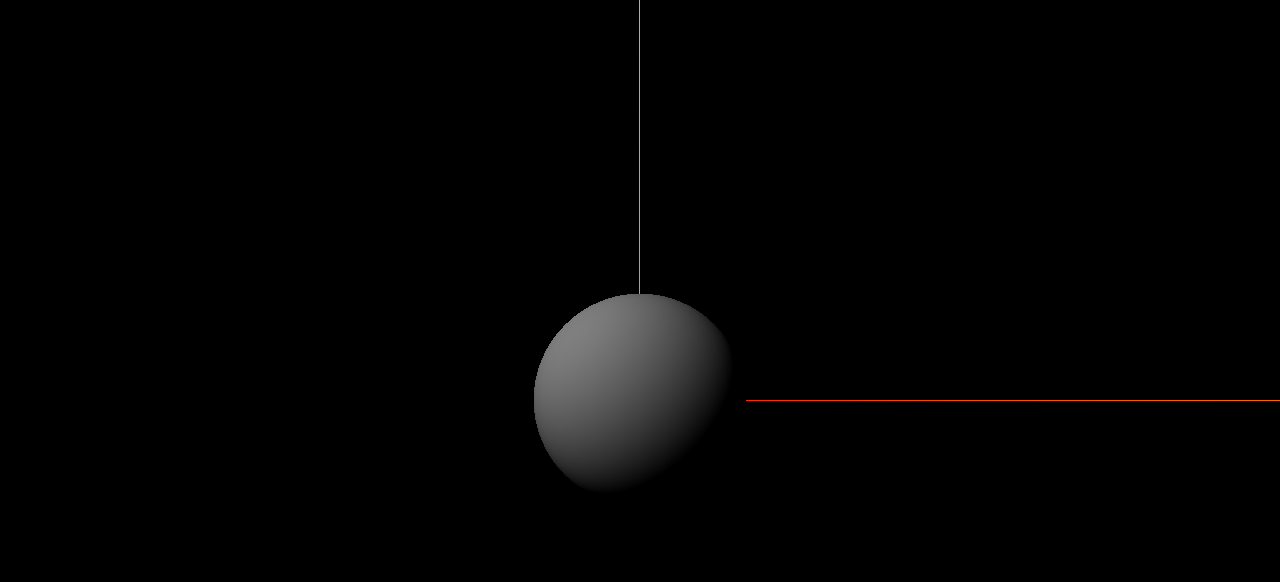
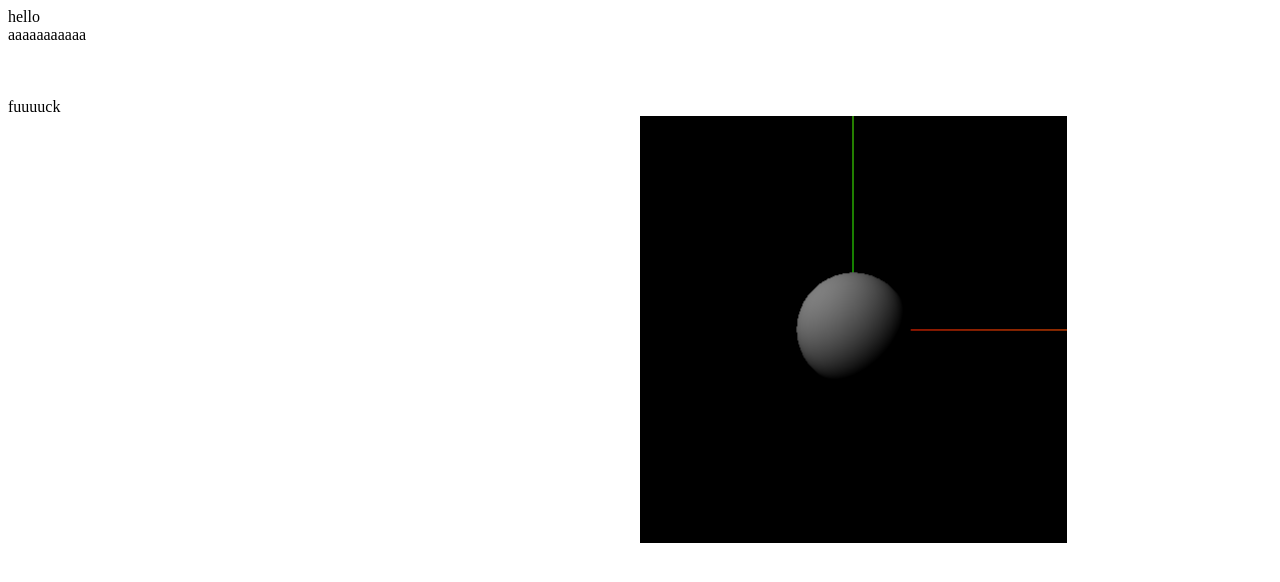
Before and after one commit to wbrbr/introshading, a plain HTML site: page index.html in a window 1280 px wide. Drawn offline with nearby package versions, Linux system fonts and the light colour scheme; animation ran at ten frames a second.

Commit message:
bad split layout

```diff
--- a/index.html
+++ b/index.html
@@ -3,17 +3,14 @@
     <head>
         <meta charset="utf8"/>
         <title>Three.js test</title>
-        <style>
-            body {
-                margin: 0;
-            }
-            canvas {
-                display: block;
-            }
-        </style>
+        <link rel="stylesheet" href="style.css"/>
     </head>
 
     <body>
+        <div id='main'>
+            <article id='content'>hello<br>aaaaaaaaaaa<br><br><br><br>fuuuuck</article>
+            <div id='container' width=50%></div>
+        </div>
         <script id="vertexShader" type="x-shader/x-vertex">
             precision mediump float;
             precision mediump int;
--- a/js/script.js
+++ b/js/script.js
@@ -1,9 +1,11 @@
 let scene = new THREE.Scene();
-let camera = new THREE.PerspectiveCamera(75, window.innerWidth / window.innerHeight, 0.1, 1000);
+let camera = new THREE.PerspectiveCamera(75, 1, 0.1, 1000);
 
+let container = document.getElementById('container');
 let renderer = new THREE.WebGLRenderer();
-renderer.setSize(window.innerWidth, window.innerHeight);
-document.body.appendChild(renderer.domElement);
+// renderer.setSize(container.clientWidth, container.clientHeight);
+renderer.setSize(window.innerWidth / 3., window.innerWidth / 3);
+container.appendChild(renderer.domElement);
 
 // let geometry = new THREE.BoxGeometry();
 let geometry = new THREE.SphereGeometry(1, 32, 32);
--- /dev/null
+++ b/style.css
@@ -0,0 +1,14 @@
+#content {
+    position: relative;
+    width: 50%;
+}
+
+#container {
+    position: absolute;
+    right: 0px;
+    width: 50%;
+}
+
+canvas {
+    display: block;
+}
```
